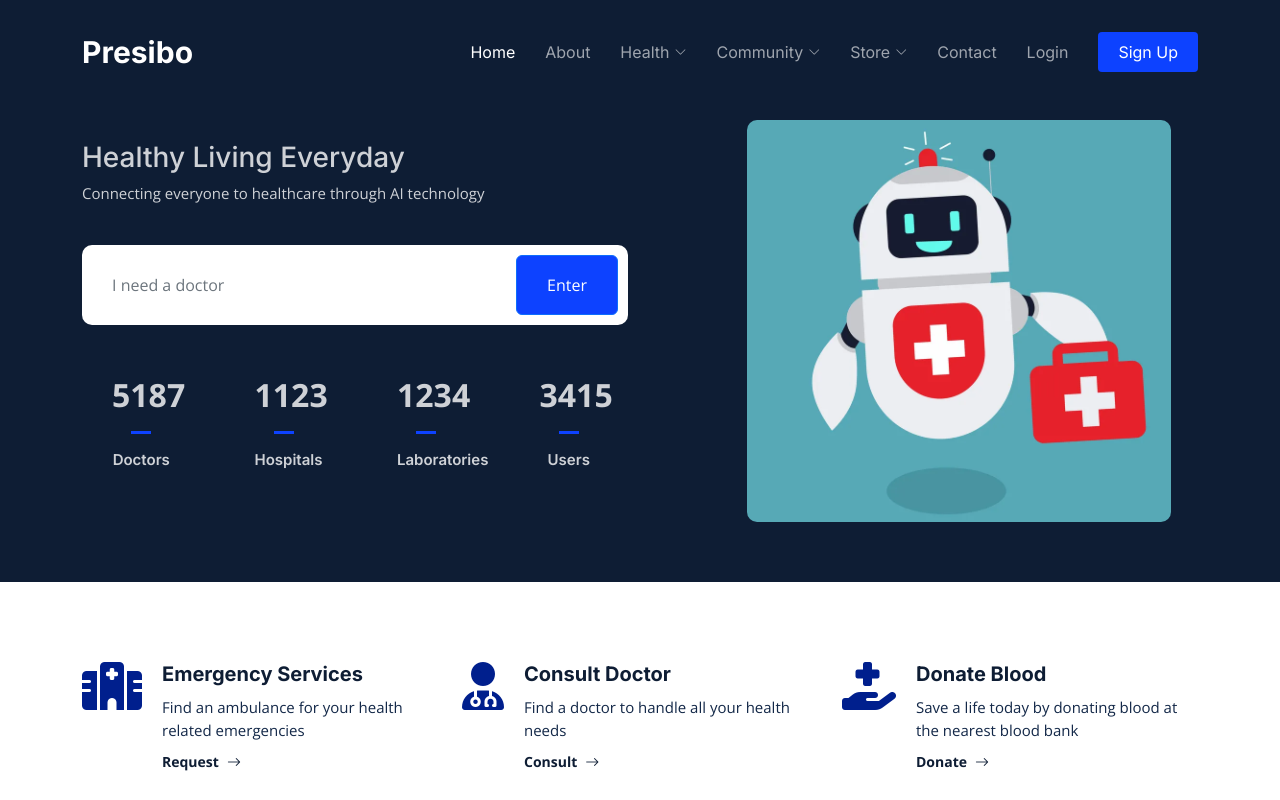
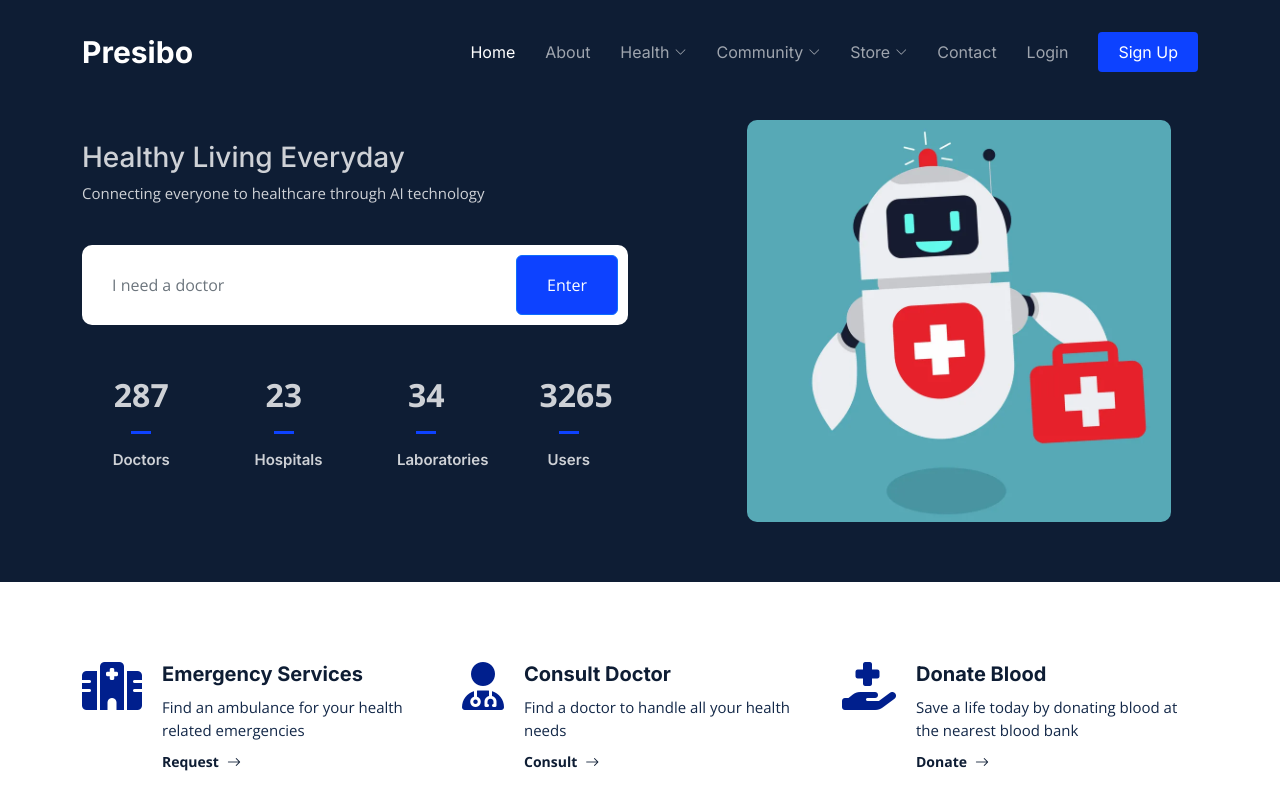
Before and after one commit to olivestackscode/presibo.com, a plain HTML site: page public/index.html in a window 1280 px wide. Shown: the top 800 px of the page. Drawn offline with nearby package versions, Linux system fonts and the light colour scheme; files whose address does not match are found by name.

Commit message:
Update index.html

```diff
--- a/public/index.html
+++ b/public/index.html
@@ -116,28 +116,28 @@
 
             <div class="col-lg-3 col-6">
               <div class="stats-item text-center w-100 h-100">
-                <span data-purecounter-start="0" data-purecounter-end="5187" data-purecounter-duration="1" class="purecounter"></span>
+                <span data-purecounter-start="0" data-purecounter-end="287" data-purecounter-duration="1" class="purecounter"></span>
                 <p>Doctors</p>
               </div>
             </div><!-- End Stats Item -->
 
             <div class="col-lg-3 col-6">
               <div class="stats-item text-center w-100 h-100">
-                <span data-purecounter-start="0" data-purecounter-end="1123" data-purecounter-duration="1" class="purecounter"></span>
+                <span data-purecounter-start="0" data-purecounter-end="23" data-purecounter-duration="1" class="purecounter"></span>
                 <p>Hospitals</p>
               </div>
             </div><!-- End Stats Item -->
 
             <div class="col-lg-3 col-6">
               <div class="stats-item text-center w-100 h-100">
-                <span data-purecounter-start="0" data-purecounter-end="1234" data-purecounter-duration="1" class="purecounter"></span>
+                <span data-purecounter-start="0" data-purecounter-end="34" data-purecounter-duration="1" class="purecounter"></span>
                 <p>Laboratories</p>
               </div>
             </div><!-- End Stats Item -->
 
             <div class="col-lg-3 col-6">
               <div class="stats-item text-center w-100 h-100">
-                <span data-purecounter-start="0" data-purecounter-end="3415" data-purecounter-duration="1" class="purecounter"></span>
+                <span data-purecounter-start="0" data-purecounter-end="3265" data-purecounter-duration="1" class="purecounter"></span>
                 <p>Users</p>
               </div>
             </div><!-- End Stats Item -->
```
